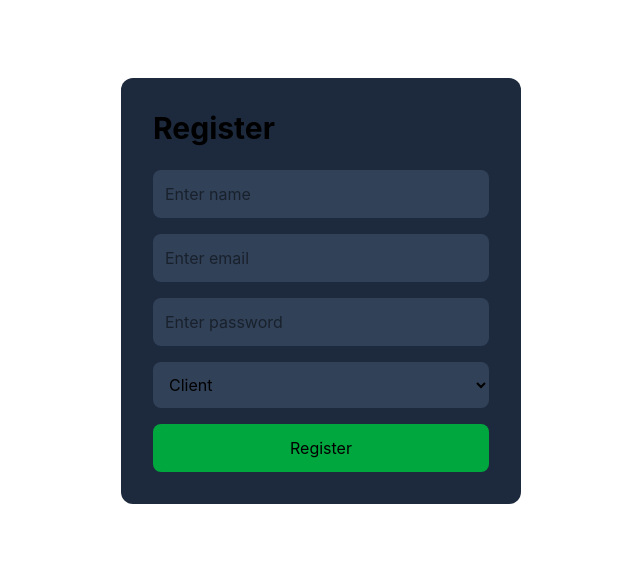
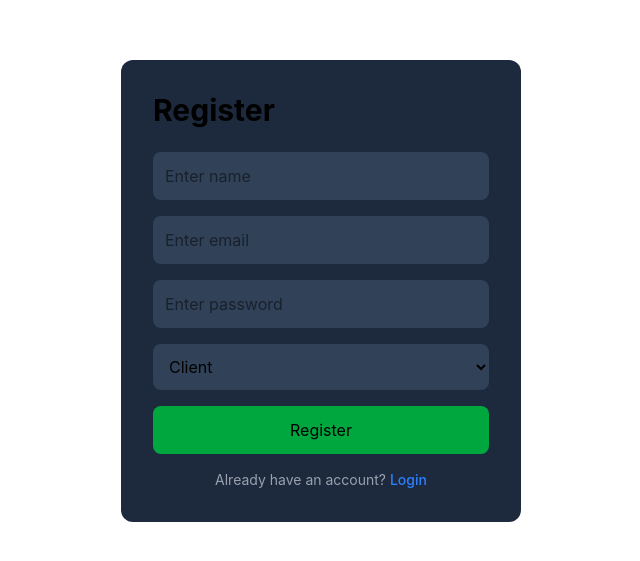
Before and after one commit to Mayank1343/Worklance, a React (Vite) app in the folder client/: page /register in a window 1280 px wide. Shown: the part 109-670 px from the top of the page, without its empty margins (319-959 px from the left). Built offline with nearby package versions, Linux system fonts and the light colour scheme; no server answers.

Commit message:
feat: add auth navigation links between login and register

```diff
--- a/client/src/pages/auth/Login.jsx
+++ b/client/src/pages/auth/Login.jsx
@@ -7,6 +7,7 @@
   useAppDispatch,
   useAppSelector,
 } from "../../hooks/reduxHooks";
+import { Link } from "react-router-dom";
 
 const Login = () => {
   const dispatch = useAppDispatch();
@@ -82,6 +83,16 @@
           >
             {isLoading ? "Loading..." : "Login"}
           </button>
+
+          <p className="text-center mt-4 text-sm text-gray-400">
+            Don't have an account?{" "}
+            <Link
+              to="/register"
+              className="text-blue-500 hover:text-blue-400 font-medium"
+            >
+              Register
+            </Link>
+          </p>
         </form>
       </div>
     </div>
--- a/client/src/pages/auth/Register.jsx
+++ b/client/src/pages/auth/Register.jsx
@@ -4,6 +4,7 @@
 import { registerUser } from "../../features/auth/authSlice";
 
 import { useAppDispatch } from "../../hooks/reduxHooks";
+import { Link } from "react-router-dom";
 
 const Register = () => {
   const dispatch = useAppDispatch();
@@ -98,6 +99,15 @@
             Register
           </button>
         </form>
+        <p className="text-center mt-4 text-sm text-gray-400">
+          Already have an account?{" "}
+          <Link
+            to="/login"
+            className="text-blue-500 hover:text-blue-400 font-medium"
+          >
+            Login
+          </Link>
+        </p>
       </div>
     </div>
   );
```
